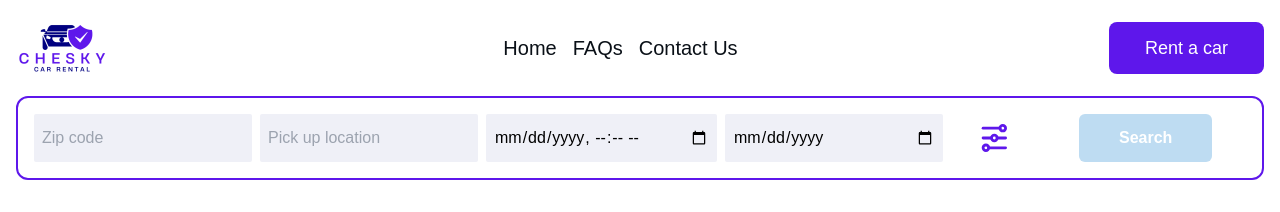
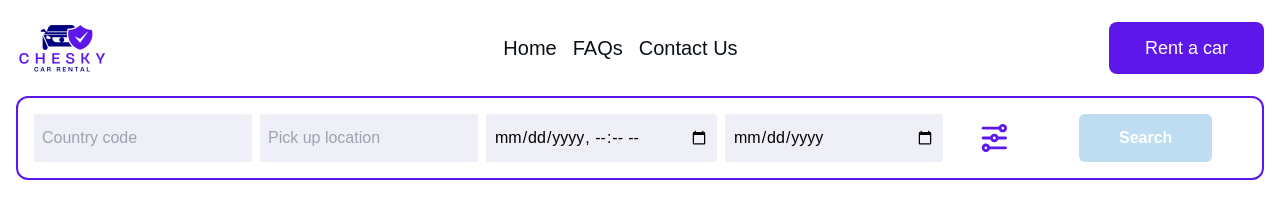
Before and after one commit to AfeezGL/chesky-frontend, a Next.js app: page /cars in a window 1280 px wide. Shown: the top 212 px of the page. Built offline with nearby package versions, Linux system fonts and the light colour scheme; no server answers.

Commit message:
chore: changed zip code to country code

```diff
--- a/components/SearchBar.jsx
+++ b/components/SearchBar.jsx
@@ -7,6 +7,7 @@ export default function SearchBar() {
   const [pickupDateTime, setPickupDateTime] = useState('');
   const [dropOffDateTime, setDropOffDateTime] = useState('');
   const [pickupLocation, setPickupLocation] = useState('');
+  const [countryCode, setCountryCode] = useState('');
   const [datesValid] = useDatesValid(pickupDateTime, dropOffDateTime);
 
   return (
@@ -19,8 +20,10 @@ export default function SearchBar() {
           <input
             type='text'
             className='block w-full p-2 rounded-sm bg-gray-light bg-opacity-40'
-            placeholder='Zip code'
-            name='zipCode'
+            placeholder='Country code'
+            value={countryCode}
+            onChange={(e) => setCountryCode(e.target.value)}
+            name='country_code'
           />
           <input
             type='text'
```
